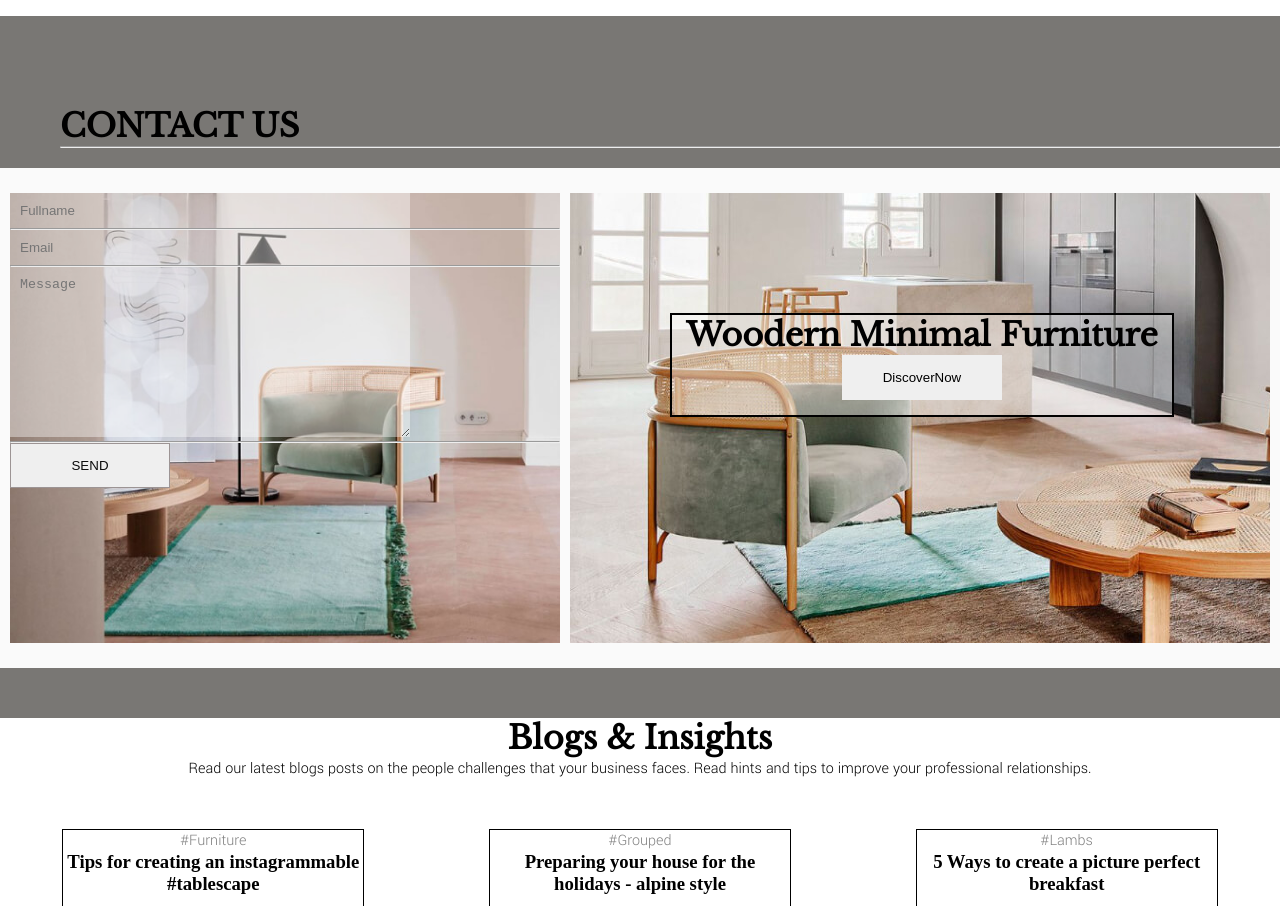
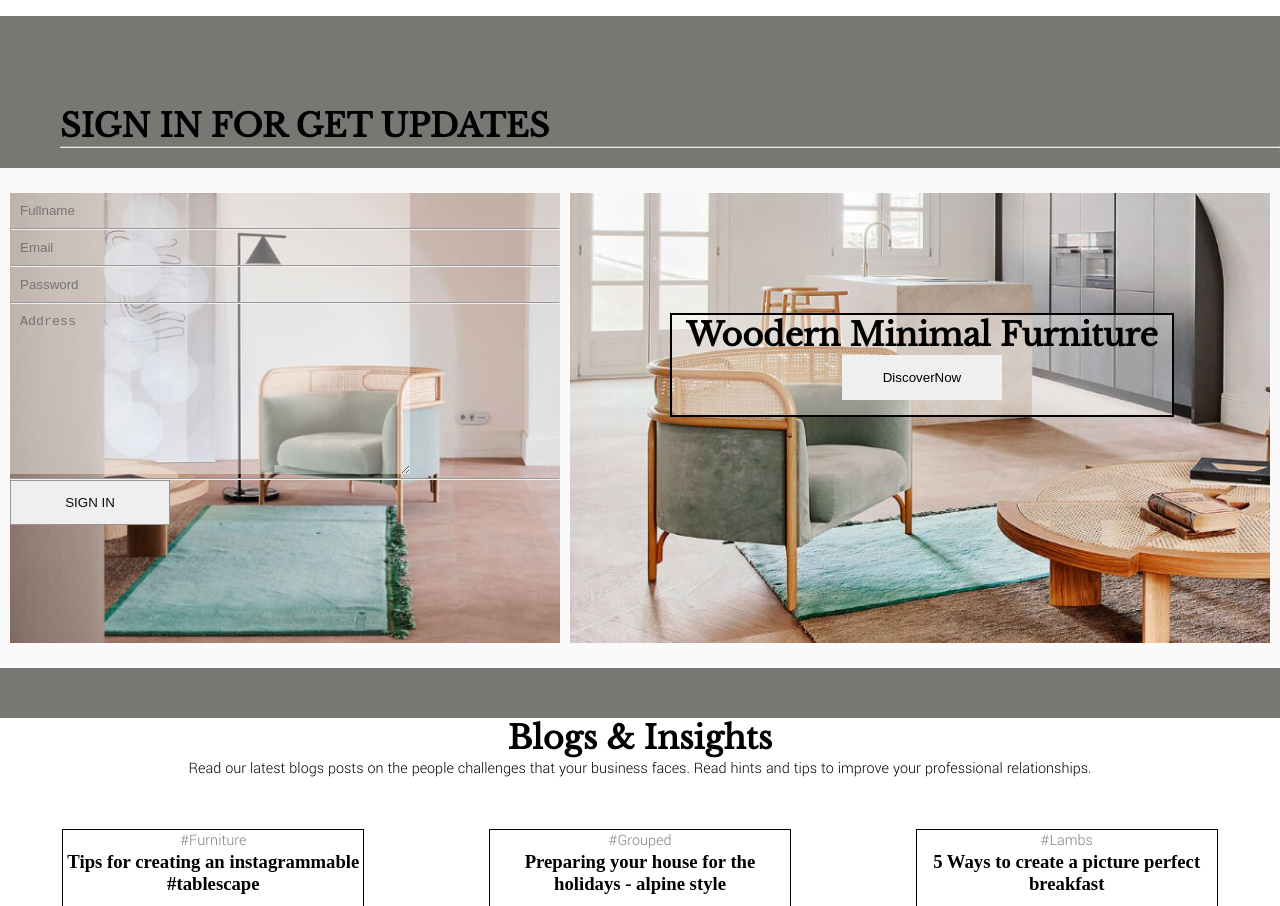
Before and after one commit to AparnaES/FirstProject, a plain HTML site: page index.html in a window 1280 px wide. Shown: the part 3978-4884 px from the top of the page. Drawn offline with nearby package versions, Linux system fonts and the light colour scheme; a web font is replaced by a local one.

Commit message:
NEXT commit

```diff
--- a/index.html
+++ b/index.html
@@ -207,7 +207,7 @@
 
     <!-- contactus form -->
     <div class="subhead2" style="margin-left: 10px;">
-        <h1>CONTACT US</h1>
+        <h1>SIGN IN FOR GET UPDATES</h1>
         <hr>
     </div>
     <div class="contact">
@@ -222,11 +222,15 @@
                 <hr>
 
                 <label for="i3"></label>
-                <textarea name="" id="i3" cols="30" rows="10" placeholder="Message"
+                <input type="password" id="i3" placeholder="Password">
+                <hr>
+
+                <label for="i4"></label>
+                <textarea name="" id="i4" cols="30" rows="10" placeholder="Address"
                     style="width: 380px;  padding: 10px; border: none;" class="input"></textarea>
                 <hr>
 
-                <button style="border: 1px solid rgb(156, 148, 148); color: rgb(12, 12, 12);">SEND</button>
+                <button style="border: 1px solid rgb(156, 148, 148); color: rgb(12, 12, 12);">SIGN IN</button>
             </form>
         </div>
         <div class="testmonial">
```
